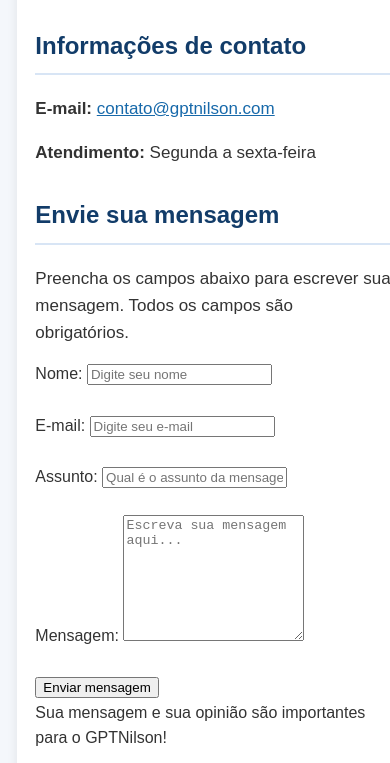
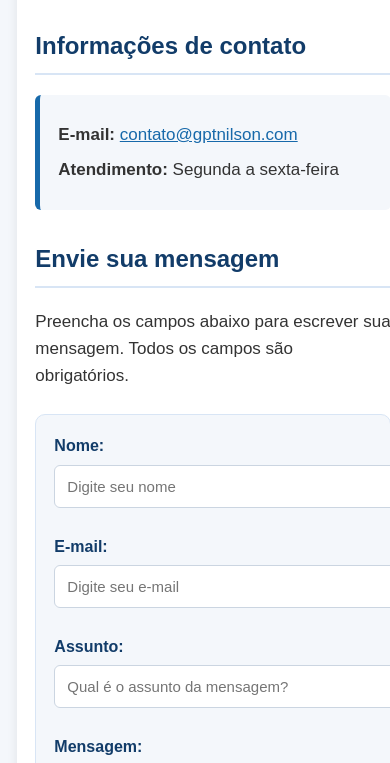
Before and after one commit to yuistarz/web-2, a plain HTML site: page contato.html in a window 390 px wide. Shown: the part 1067-1830 px from the top of the page. Drawn offline with Linux system fonts and the light colour scheme.

Commit message:
a few adjustments

```diff
--- a/style.css
+++ b/style.css
@@ -209,3 +209,155 @@ footer {
     }
 
 }
+
+/* DESTAQUES */
+
+.destaque {
+    background-color: #e2eaf5;
+    color: #123c69;
+    padding: 18px;
+    border-left: 5px solid #1769aa;
+    border-radius: 6px;
+    font-weight: bold;
+    text-align: center;
+    margin-top: 25px;
+}
+
+/* PERGUNTAS FREQUENTES */
+
+.pergunta {
+    background-color: #f4f7fb;
+    padding: 15px 18px;
+    border-left: 4px solid #1769aa;
+    border-radius: 6px;
+    margin-top: 20px;
+}
+
+.pergunta h2 {
+    margin-top: 0;
+}
+
+/* TABELAS */
+
+.tabela-container {
+    width: 100%;
+    overflow-x: auto;
+    margin: 25px 0;
+}
+
+table {
+    width: 100%;
+    border-collapse: collapse;
+    background-color: white;
+    border: 1px solid #cbd5e1;
+}
+
+th {
+    background-color: #123c69;
+    color: white;
+    padding: 14px;
+    text-align: left;
+}
+
+td {
+    padding: 12px 14px;
+    border: 1px solid #d8e5f5;
+}
+
+tbody tr:nth-child(even) {
+    background-color: #f4f7fb;
+}
+
+tbody tr:hover {
+    background-color: #e2eaf5;
+}
+
+/* FORMULÁRIOS */
+
+form {
+    max-width: 650px;
+    margin: 25px auto;
+    padding: 25px;
+    background-color: #f4f7fb;
+    border-radius: 10px;
+    border: 1px solid #d8e5f5;
+}
+
+label {
+    display: block;
+    color: #123c69;
+    font-weight: bold;
+    margin-bottom: 6px;
+}
+
+input,
+select,
+textarea {
+    width: 100%;
+    padding: 12px;
+    border: 1px solid #cbd5e1;
+    border-radius: 6px;
+    font-family: Arial, Helvetica, sans-serif;
+    font-size: 15px;
+    color: #333333;
+    background-color: white;
+}
+
+input:focus,
+select:focus,
+textarea:focus {
+    outline: none;
+    border-color: #1769aa;
+    box-shadow: 0 0 4px #1769aa50;
+}
+
+textarea {
+    resize: vertical;
+}
+
+button {
+    background-color: #123c69;
+    color: white;
+    padding: 13px 22px;
+    border: none;
+    border-radius: 6px;
+    font-size: 16px;
+    font-weight: bold;
+    cursor: pointer;
+    transition: background-color 0.3s;
+}
+
+button:hover {
+    background-color: #1769aa;
+}
+
+/* INFORMAÇÕES DE CONTATO */
+
+.informacoes {
+    background-color: #f4f7fb;
+    padding: 18px;
+    border-left: 5px solid #1769aa;
+    border-radius: 6px;
+    margin: 20px 0;
+}
+
+.informacoes p {
+    margin: 8px 0;
+}
+
+/* AJUSTES PARA CELULARES */
+
+@media (max-width: 600px) {
+    form {
+        padding: 18px;
+    }
+
+    button {
+        width: 100%;
+    }
+
+    th, td {
+        padding: 10px;
+        font-size: 14px;
+    }
+}
```
